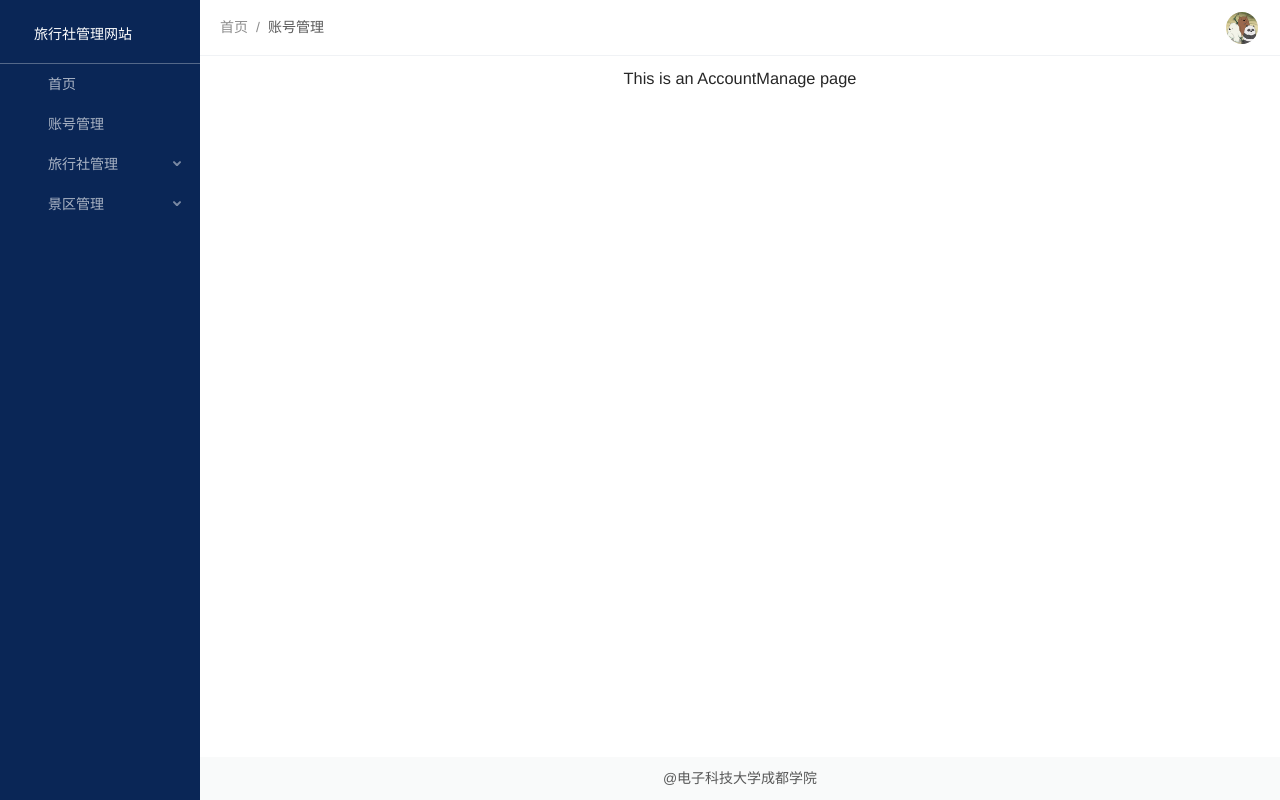
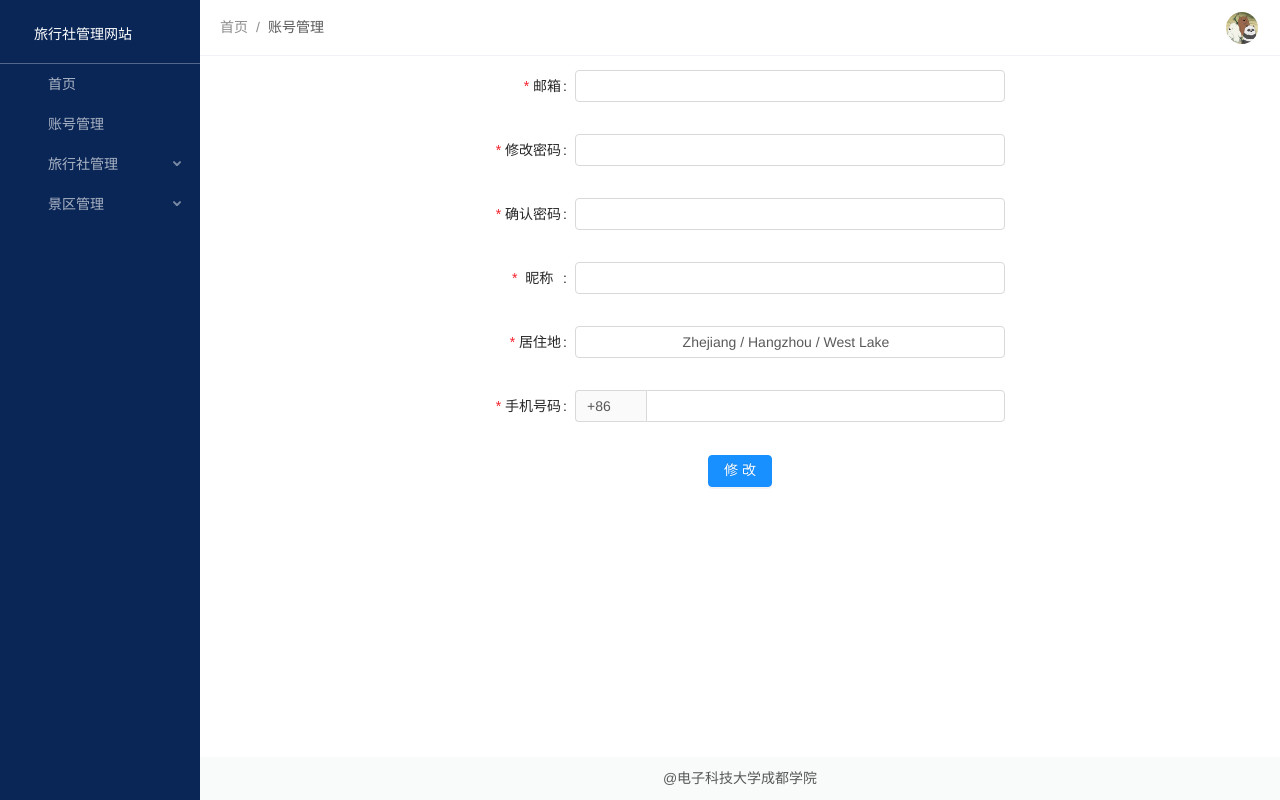
Before and after one commit to Constantine1916/Travel-Agency-Management-Website, a Vue app: page /home/accountManage in a window 1280 px wide. Built offline with nearby package versions, Linux system fonts and the light colour scheme.

Commit message:
修改账号管理页面

```diff
--- a/src/views/AccountManage.vue
+++ b/src/views/AccountManage.vue
@@ -3,11 +3,257 @@
  * @Author       : sunjr
  * @Date         : 2021-03-12 12:33:22
  * @LastEditors  : sunjr
- * @LastEditTime : 2021-03-28 00:46:42
+ * @LastEditTime : 2021-04-11 13:57:55
  * @FilePath     : \travel-agency-management-website\src\views\AccountManage.vue
 -->
 <template>
-  <div class="AccountManage">
-    <h1>This is an AccountManage page</h1>
+  <div class="accoutForm">
+    <a-form :form="form" @submit="handleSubmit">
+      <a-form-item v-bind="formItemLayout" label="邮箱">
+        <a-input
+          v-decorator="[
+            'email',
+            {
+              rules: [
+                {
+                  type: 'email',
+                  message: '输入的是无效邮箱!',
+                },
+                {
+                  required: true,
+                  message: '请输入邮箱!',
+                },
+              ],
+            },
+          ]"
+        />
+      </a-form-item>
+      <a-form-item v-bind="formItemLayout" label="修改密码" has-feedback>
+        <a-input
+          v-decorator="[
+            'password',
+            {
+              rules: [
+                {
+                  required: true,
+                  message: '请输入密码!',
+                },
+                {
+                  validator: validateToNextPassword,
+                },
+              ],
+            },
+          ]"
+          type="password"
+        />
+      </a-form-item>
+      <a-form-item v-bind="formItemLayout" label="确认密码" has-feedback>
+        <a-input
+          v-decorator="[
+            'confirm',
+            {
+              rules: [
+                {
+                  required: true,
+                  message: '请再次输入密码!',
+                },
+                {
+                  validator: compareToFirstPassword,
+                },
+              ],
+            },
+          ]"
+          type="password"
+          @blur="handleConfirmBlur"
+        />
+      </a-form-item>
+      <a-form-item v-bind="formItemLayout">
+        <span slot="label">
+          昵称&nbsp;
+          <a-tooltip title="您想要别人怎么称呼您?">
+            <a-icon type="question-circle-o" />
+          </a-tooltip>
+        </span>
+        <a-input
+          v-decorator="[
+            'nickname',
+            {
+              rules: [{ required: true, message: '请输入昵称!', whitespace: true }],
+            },
+          ]"
+        />
+      </a-form-item>
+      <a-form-item v-bind="formItemLayout" label="居住地">
+        <a-cascader
+          v-decorator="[
+            'residence',
+            {
+              initialValue: ['zhejiang', 'hangzhou', 'xihu'],
+              rules: [
+                { type: 'array', required: true, message: '请选择您的居住地!' },
+              ],
+            },
+          ]"
+          :options="residences"
+        />
+      </a-form-item>
+      <a-form-item v-bind="formItemLayout" label="手机号码">
+        <a-input
+          v-decorator="[
+            'phone',
+            {
+              rules: [{ required: true, message: '请输入手机号!' }],
+            },
+          ]"
+          style="width: 100%"
+        >
+          <a-select
+            slot="addonBefore"
+            v-decorator="['prefix', { initialValue: '86' }]"
+            style="width: 70px"
+          >
+            <a-select-option value="86">
+              +86
+            </a-select-option>
+            <a-select-option value="87">
+              +87
+            </a-select-option>
+          </a-select>
+        </a-input>
+      </a-form-item>
+      <a-form-item v-bind="tailFormItemLayout">
+        <a-button type="primary" html-type="submit">
+          修改
+        </a-button>
+      </a-form-item>
+    </a-form>
   </div>
 </template>
+
+<script>
+const residences = [
+  {
+    value: 'zhejiang',
+    label: 'Zhejiang',
+    children: [
+      {
+        value: 'hangzhou',
+        label: 'Hangzhou',
+        children: [
+          {
+            value: 'xihu',
+            label: 'West Lake',
+          },
+        ],
+      },
+    ],
+  },
+  {
+    value: 'jiangsu',
+    label: 'Jiangsu',
+    children: [
+      {
+        value: 'nanjing',
+        label: 'Nanjing',
+        children: [
+          {
+            value: 'zhonghuamen',
+            label: 'Zhong Hua Men',
+          },
+        ],
+      },
+    ],
+  },
+];
+
+export default {
+  data() {
+    return {
+      confirmDirty: false,
+      residences,
+      autoCompleteResult: [],
+      formItemLayout: {
+        labelCol: {
+          xs: { span: 24 },
+          sm: { span: 8 },
+        },
+        wrapperCol: {
+          xs: { span: 24 },
+          sm: { span: 16 },
+        }
+      },
+      tailFormItemLayout: {
+        wrapperCol: {
+          xs: {
+            span: 24,
+            offset: 0,
+          },
+          sm: {
+            span: 16,
+            offset: 8,
+          },
+        },
+      }
+    };
+  },
+  beforeCreate() {
+    this.form = this.$form.createForm(this, { name: 'register' });
+  },
+  methods: {
+    handleSubmit(e) {
+      e.preventDefault();
+      this.form.validateFieldsAndScroll((err, values) => {
+        if (!err) {
+          console.log('Received values of form: ', values);
+        }
+      });
+    },
+    handleConfirmBlur(e) {
+      const value = e.target.value;
+      this.confirmDirty = this.confirmDirty || !!value;
+    },
+    compareToFirstPassword(rule, value, callback) {
+      const form = this.form;
+      if (value && value !== form.getFieldValue('password')) {
+        callback('两次输入的密码不一致!');
+      } else {
+        callback();
+      }
+    },
+    validateToNextPassword(rule, value, callback) {
+      const form = this.form;
+      if (value && this.confirmDirty) {
+        form.validateFields(['confirm'], { force: true });
+      }
+      callback();
+    }
+  },
+};
+</script>
+<style lang="scss">
+.accoutForm {
+  width: 100%;
+  height: 100%;
+  display: flex;
+  justify-content: center;
+  .ant-form {
+    width: 50%;
+    .ant-form-item {
+      &:last-child {
+        > div {
+          margin-left: 0px;
+        }
+      }
+    }
+    .ant-row {
+      display: flex;
+      .ant-form-item-label {
+        width: 100px;
+      }
+      .ant-form-item-control-wrapper {
+        flex: 1;
+      }
+    }
+  }
+}
+</style>
--- a/src/views/Home.vue
+++ b/src/views/Home.vue
@@ -3,7 +3,7 @@
  * @Author       : sunjr
  * @Date         : 2021-03-12 12:33:22
  * @LastEditors  : sunjr
- * @LastEditTime : 2021-04-10 22:12:56
+ * @LastEditTime : 2021-04-10 22:40:16
  * @FilePath     : \travel-agency-management-website\src\views\Home.vue
 -->
 <template>
@@ -137,8 +137,6 @@ export default {
 .Home {
   width: 100%;
   height: 100%;
-  // background-image: url("../assets/images/homeImage.jpg");
-  // background-size: cover;
   .selectCity {
     height: 21px;
     width: 100%;
```
